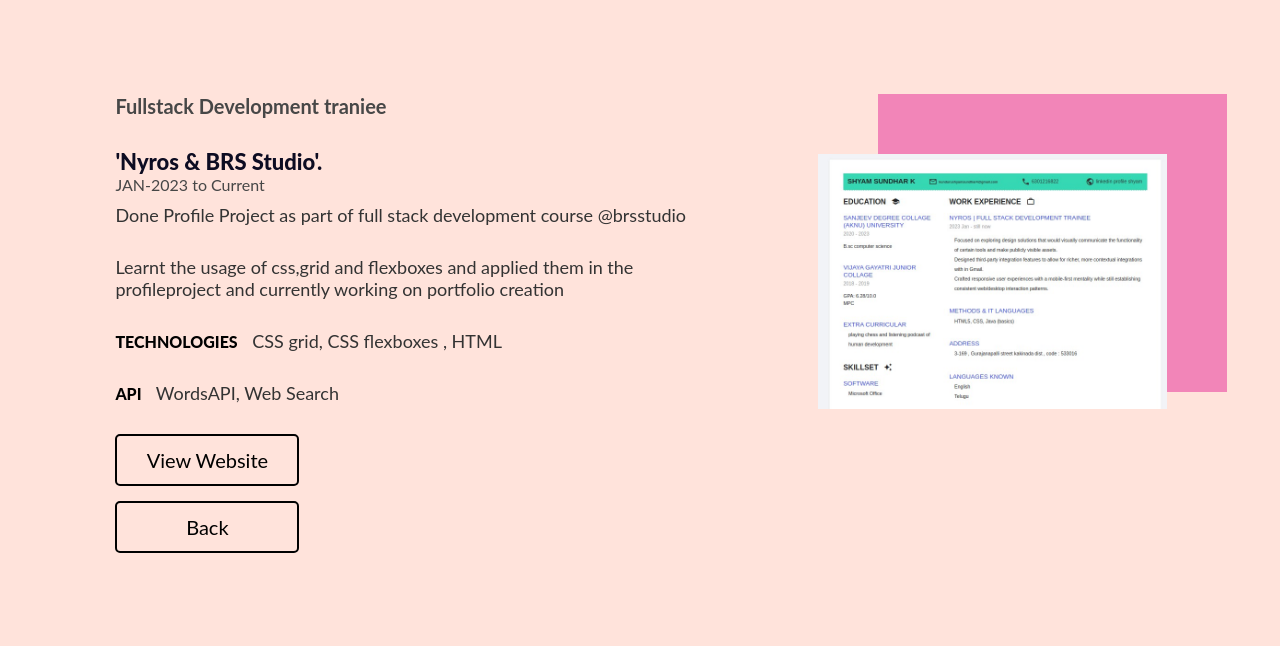
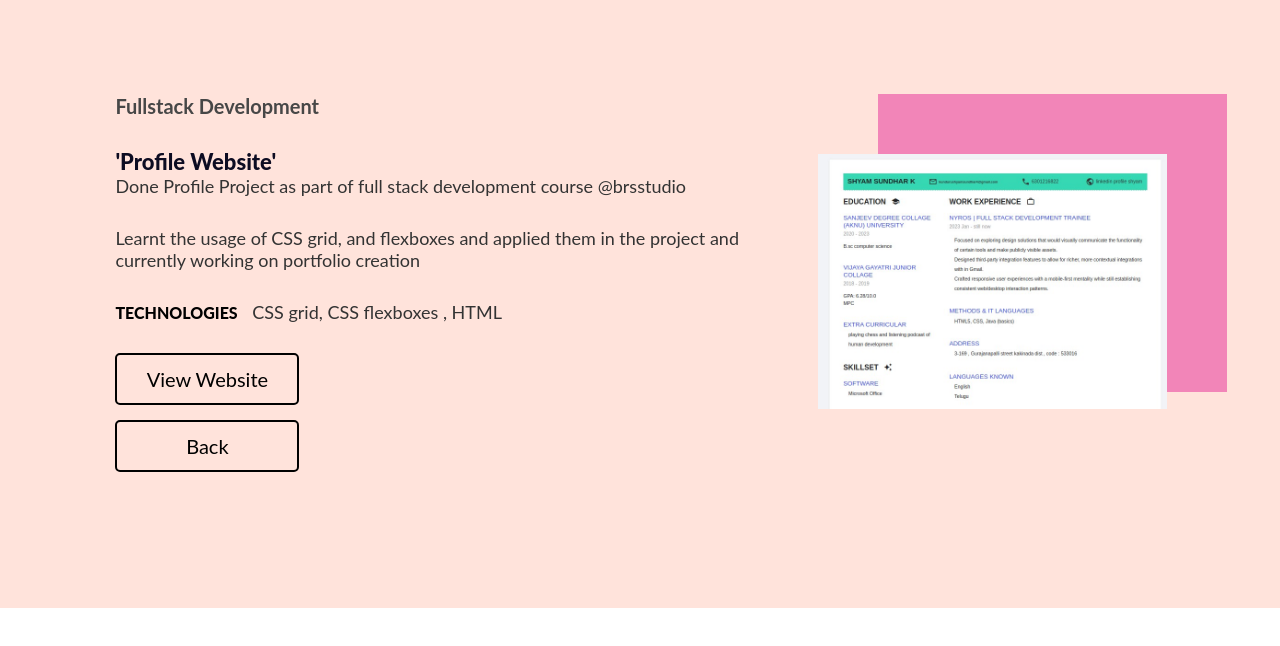
Before and after one commit to Shyam-brs/shyam-portfolio, a plain HTML site: page casestudy4.html in a window 1280 px wide. Shown: the part 188-834 px from the top of the page. After the commit the page ends 800 px from the top, so only its background shows below. Drawn offline with Linux system fonts and the light colour scheme.

Commit message:
Update casestudy4.html

```diff
--- a/casestudy4.html
+++ b/casestudy4.html
@@ -20,14 +20,12 @@
 
                 <div class="column_8">
 					<div class="latst_wrks_cntnt">
-						<h5>Fullstack Development traniee</h5>
-						<h4>'Nyros & BRS Studio'.</h4>
-						<h6>JAN-2023 to Current</h6>
+						<h5>Fullstack Development</h5>
+						<h4>'Profile Website'</h4>
 						<p>Done Profile Project as part of full stack development course @brsstudio</p>
-						<p>Learnt the usage of css,grid and flexboxes and applied them in the profileproject and
+						<p>Learnt the usage of CSS grid, and flexboxes and applied them in the project and
 							currently working on portfolio creation</p>
-						<p><span>Technologies</span> CSS grid, CSS flexboxes , HTML</p>
-						<p><span>API</span> WordsAPI, Web Search</p>
+							<p><span>Technologies</span> CSS grid, CSS flexboxes , HTML</p>
 						<a href="https://shyamsundharkunduru-brs.github.io/-goal4/" target="_blank" class="view_web_btn">View Website</a>
                         <a href="index.html" class="view_web_btn" style="text-align: center;">Back</a>
 					</div>
```
